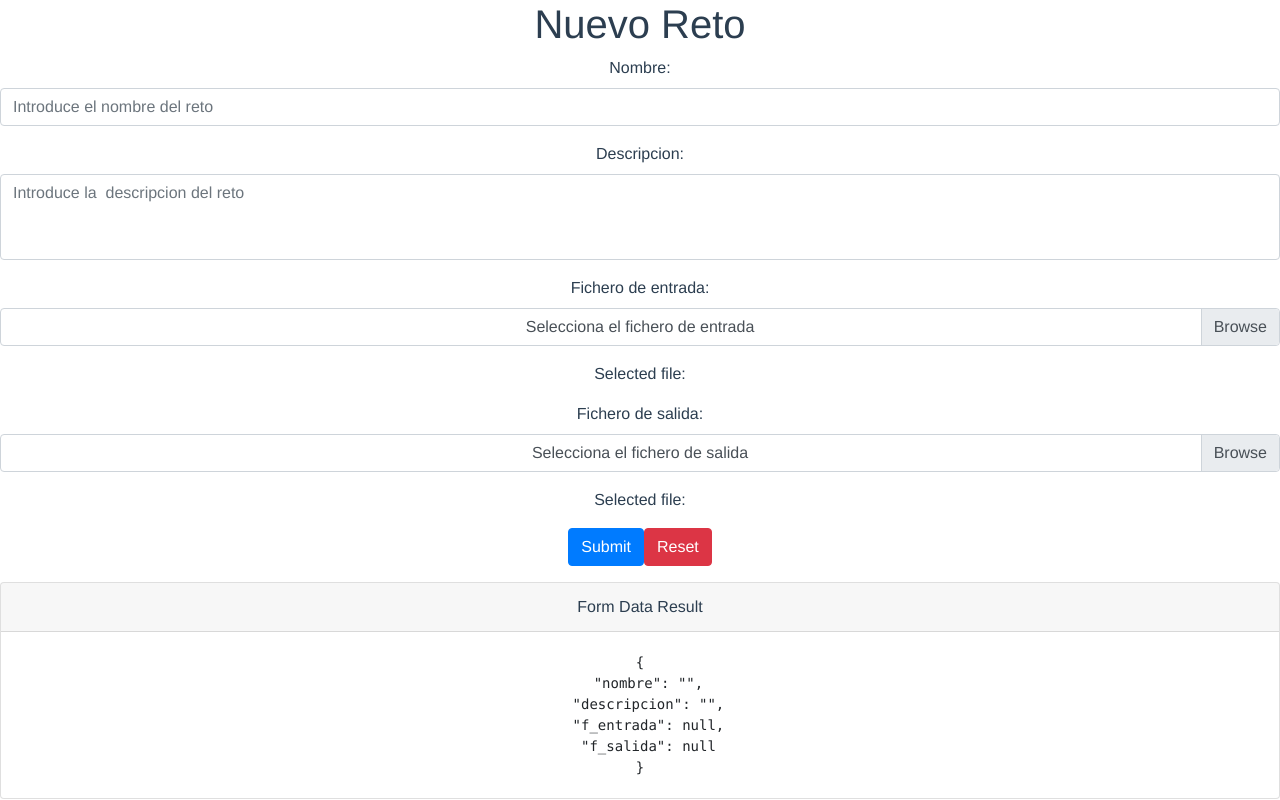
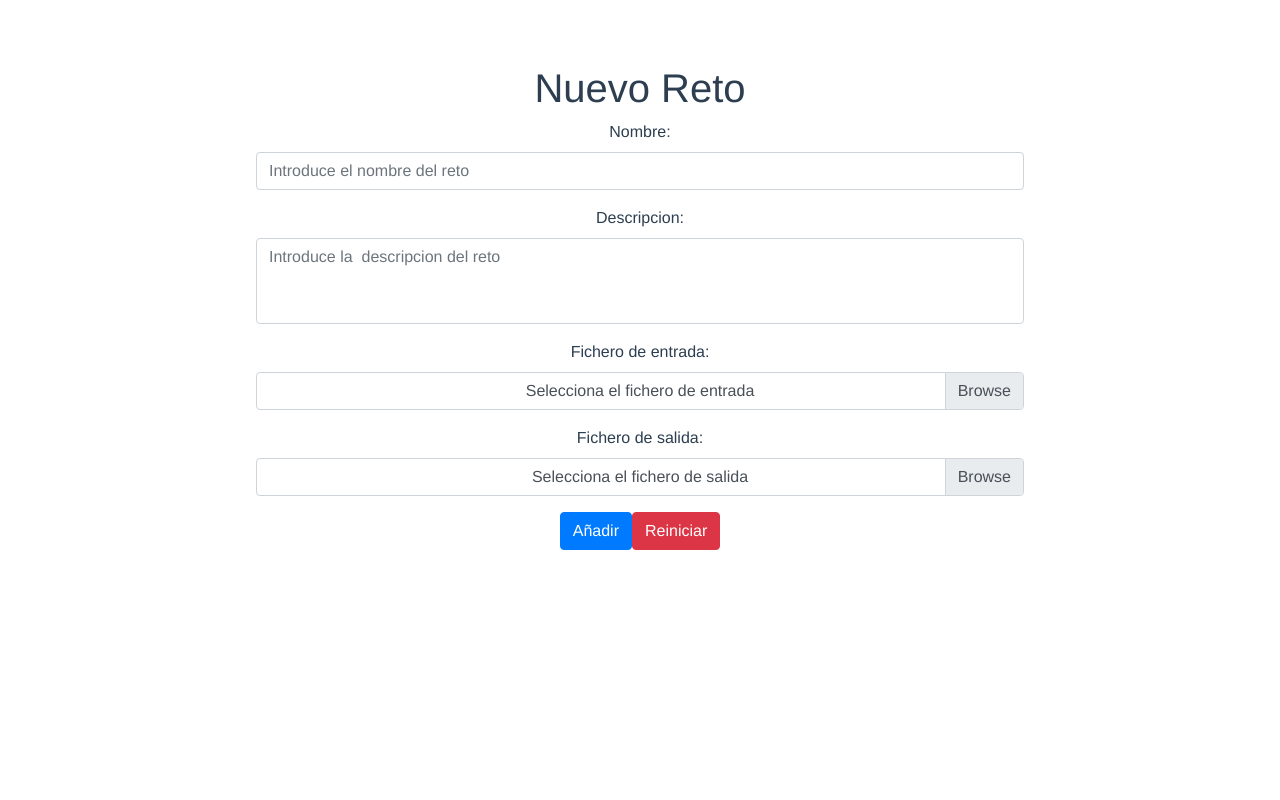
Before and after one commit to juansesierra/proyectoIonic, a Vue app: page /#/addReto in a window 1280 px wide. Built offline with nearby package versions, Linux system fonts and the light colour scheme.

Commit message:
Arreglos en la vista

```diff
--- a/src/App.vue
+++ b/src/App.vue
@@ -72,4 +72,10 @@ html, body{
   text-align: center;
   color: #2c3e50;
 }
+
+/*  Añadir retos  */
+
+#addReto_container {
+  padding: 5% 20%;
+}
 </style>
--- a/src/components/addReto.vue
+++ b/src/components/addReto.vue
@@ -1,5 +1,5 @@
 <template>
-    <div>
+    <div id="addReto_container">
         <h1> Nuevo Reto </h1>
         <b-form @submit="onSubmit" @reset="onReset" v-if="show">
         <b-form-group id="input-group-1" label="Nombre:" label-for="input-1" >
@@ -29,7 +29,6 @@
                 required
                 placeholder="Selecciona el fichero de entrada"
             ></b-form-file>
-            <div class="mt-3">Selected file: {{ form.f_entrada ? form.f_entrada.name : '' }}</div>
         </b-form-group>
 
         <b-form-group id="input-group-3" label="Fichero de salida:" label-for="input-salida">
@@ -39,15 +38,11 @@
                 required
                 placeholder="Selecciona el fichero de salida"
             ></b-form-file>
-            <div class="mt-3">Selected file: {{ form.f_salida ? form.f_salida.name : '' }}</div>
         </b-form-group>
 
-        <b-button type="submit" variant="primary">Submit</b-button>
-        <b-button type="reset" variant="danger">Reset</b-button>
+        <b-button type="submit" variant="primary">Añadir</b-button>
+        <b-button type="reset" variant="danger">Reiniciar</b-button>
         </b-form>
-        <b-card class="mt-3" header="Form Data Result">
-        <pre class="m-0">{{ form }}</pre>
-        </b-card>
     </div>
 
 </template>
```
